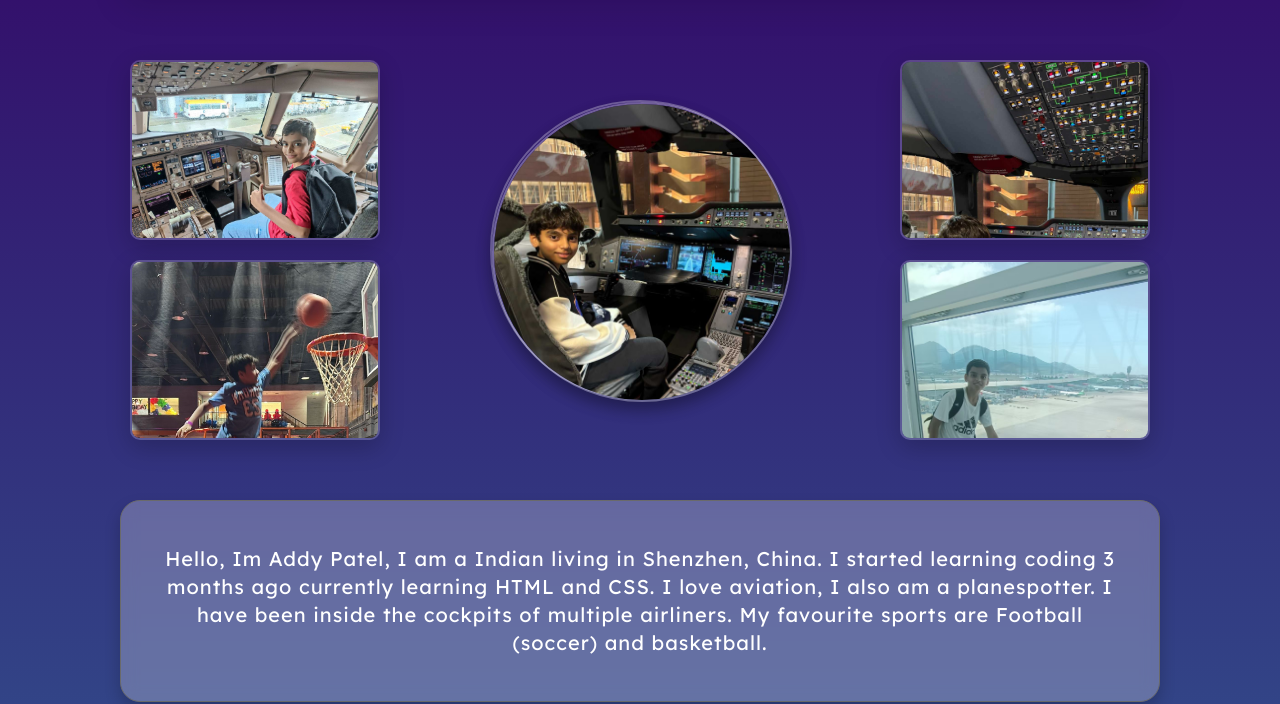
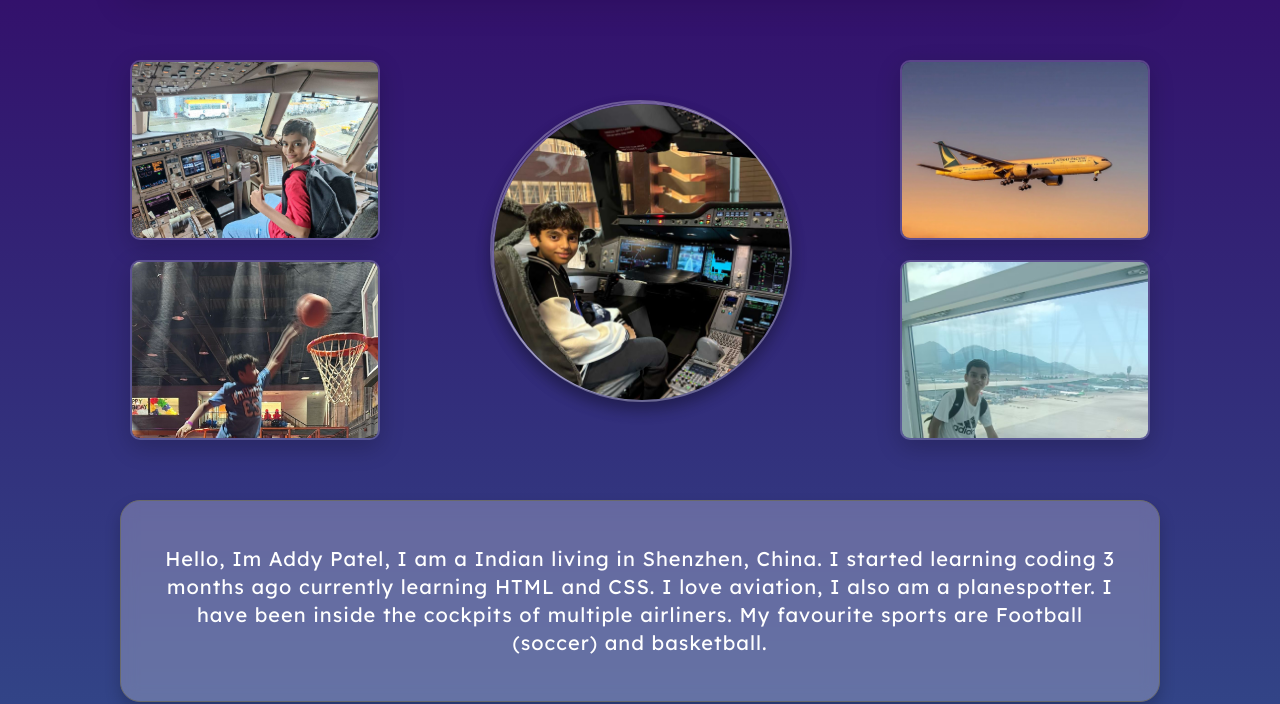
Before and after one commit to AddyDaGOAT/Addy-Patel, a plain HTML site: page index.html in a window 1280 px wide. Shown: the part 129-833 px from the top of the page. Drawn offline with Linux system fonts and the light colour scheme.

Commit message:
Add files via upload

```diff
--- a/index.html
+++ b/index.html
@@ -56,7 +56,7 @@
               </div>
               <div class="interests-images-right">
                 <img
-                  src="/images/planespotting.jpg"
+                  src="/images/planespotting.jpeg"
                   alt="cathay 777 landing at hong kong"
                 />
                 <img
```
Also changed, not shown: images/planespotting.jpeg (added), 1 other file.
